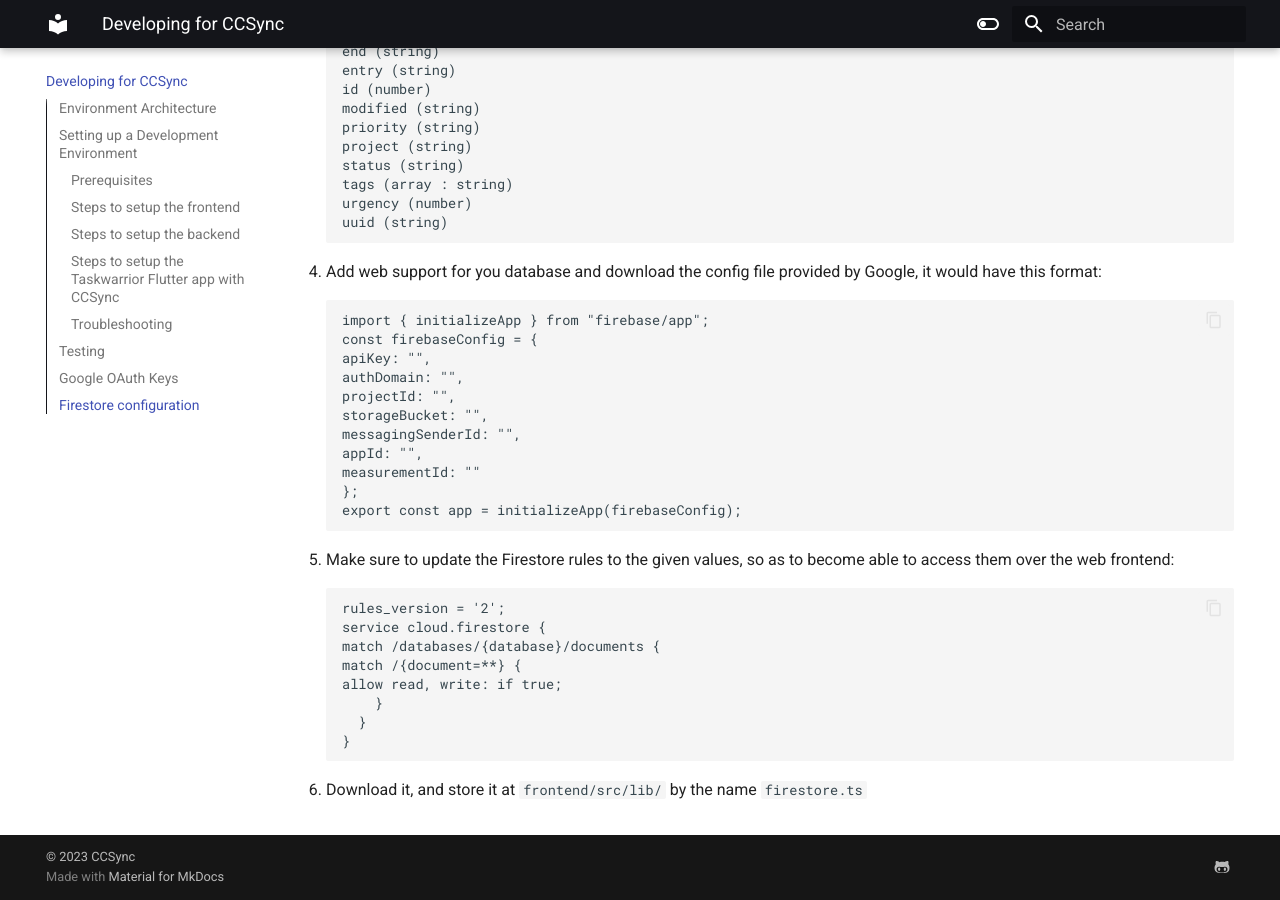
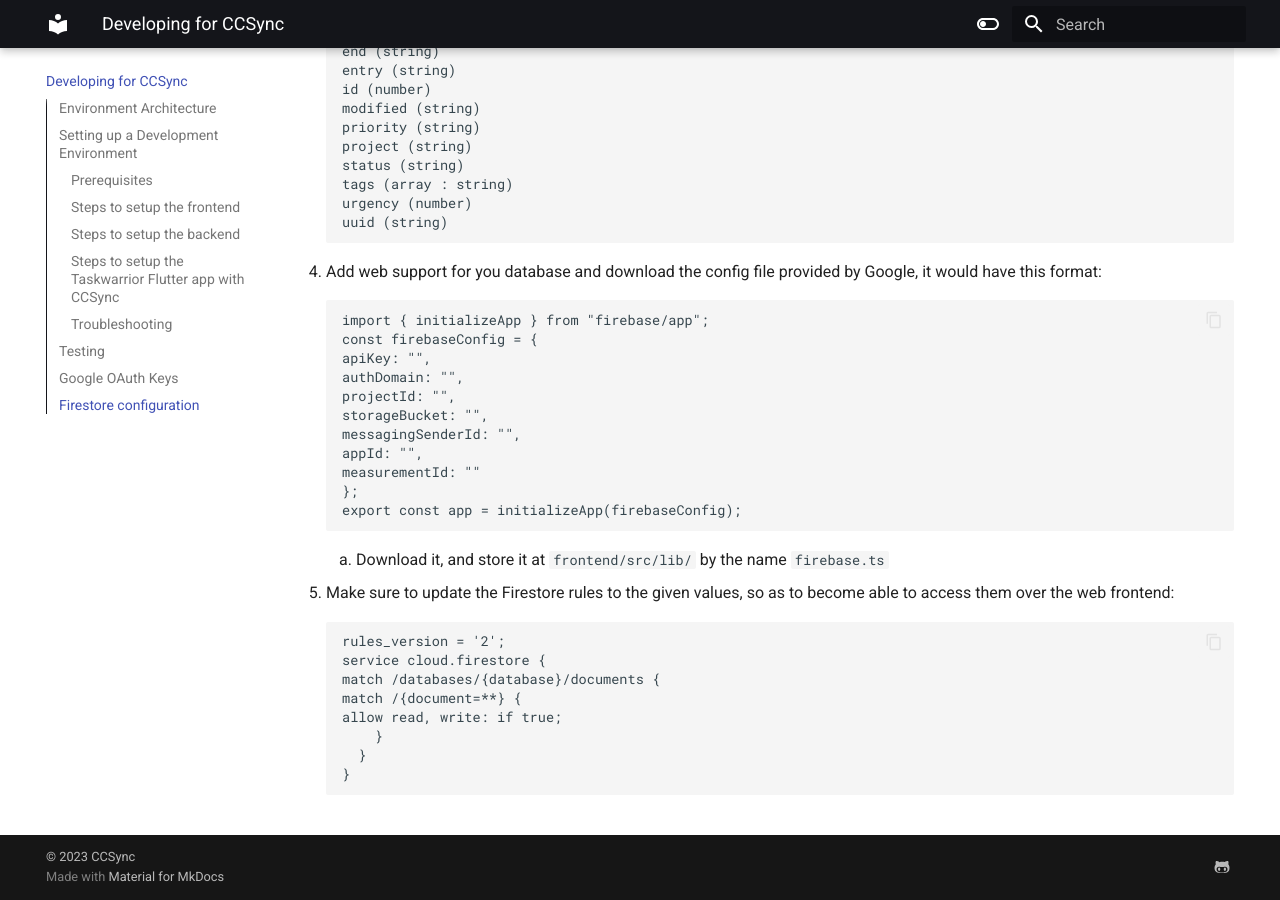
Before and after one commit to its-me-abhishek/ccsync-docs, an MkDocs documentation site: the page built from docs/index.md, in a window 1280 px wide and 900 px high, scrolled down 4770 px. Built offline with MkDocs 1.6.1 and Material for MkDocs 9.7.7, drawn with Linux system fonts in a browser that asks for light colours; some of the changed lines change nothing that is shown.

Commit message:
Update index.md

```diff
--- a/docs/index.md
+++ b/docs/index.md
@@ -202,8 +202,10 @@
         measurementId: ""
         };
         export const app = initializeApp(firebaseConfig);
+6.  Download it, and store it at `frontend/src/lib/` by the name `firebase.ts`
 
-5. Make sure to update the Firestore rules to the given values, so as to become able to access them over the web frontend:
+
+7. Make sure to update the Firestore rules to the given values, so as to become able to access them over the web frontend:
 
         rules_version = '2';
         service cloud.firestore {
@@ -213,6 +215,3 @@
             }
           }
         }
-
-
-7.  Download it, and store it at `frontend/src/lib/` by the name `firestore.ts`
```
